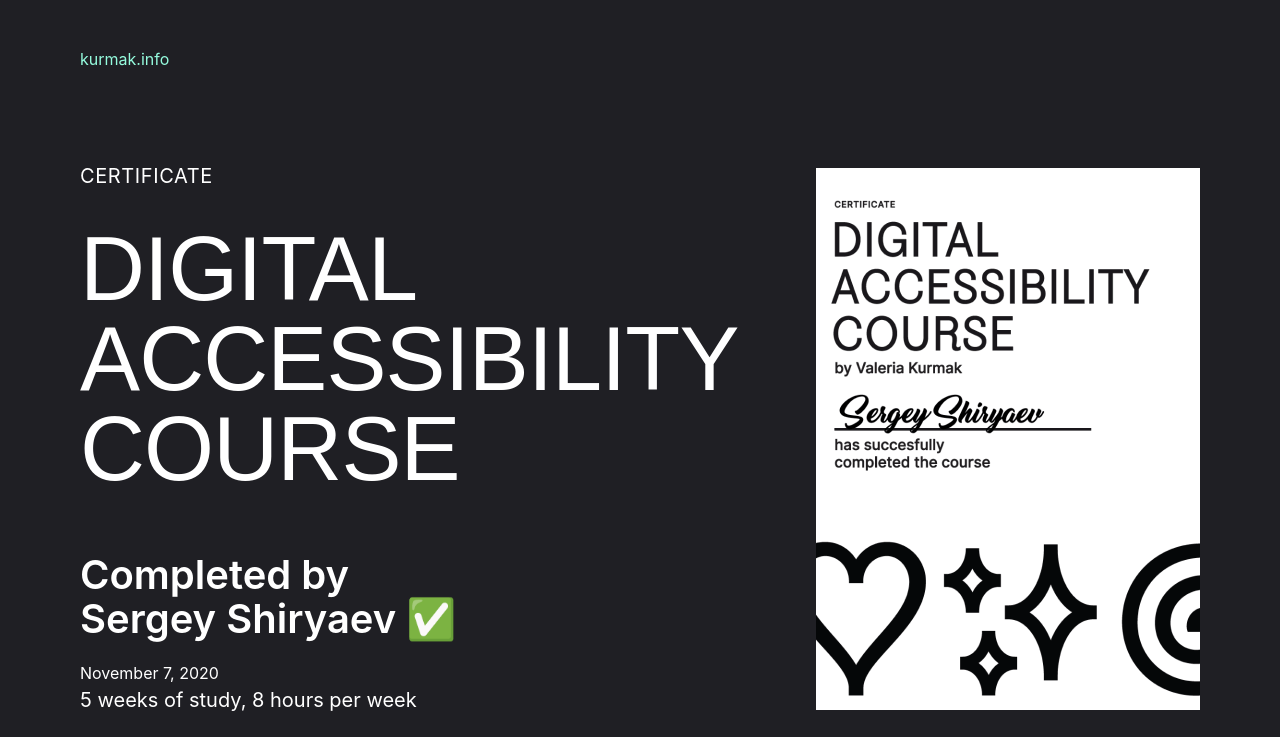
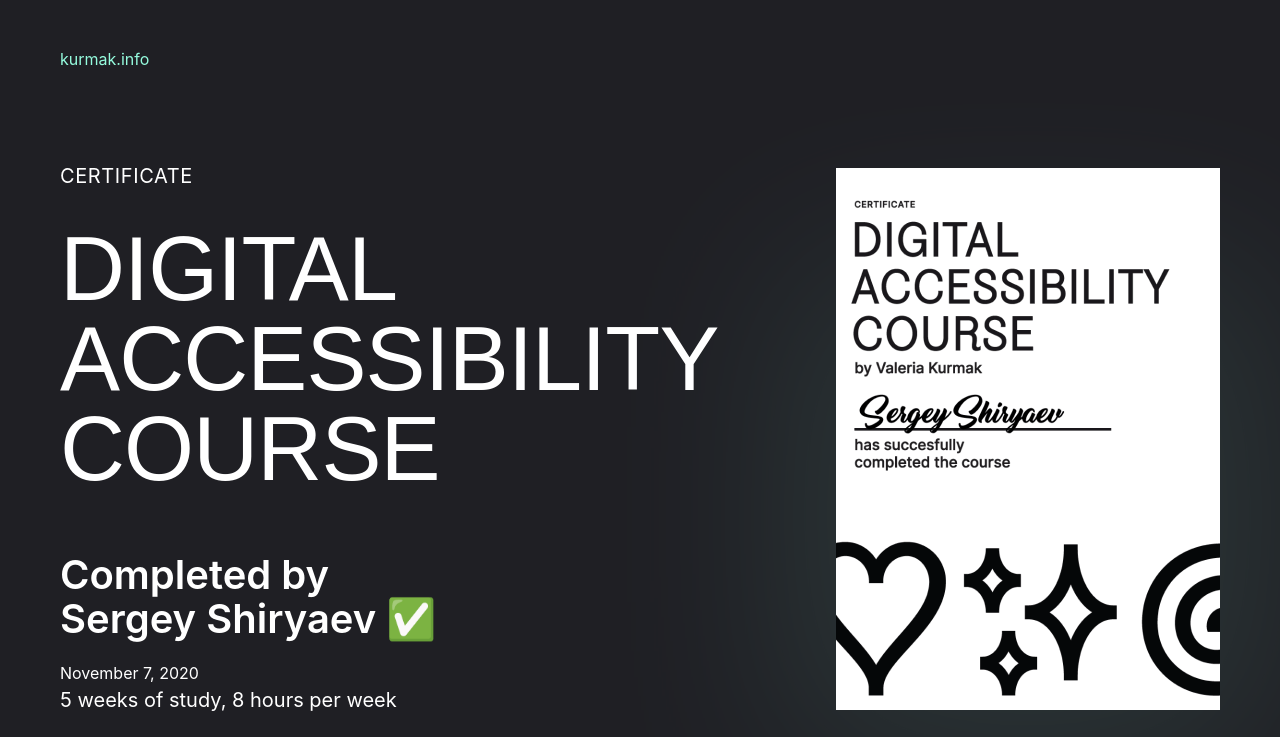
Before and after one commit to wspwebben/kurmak-certs-layout, a website built with Parcel: page index.html in a window 1280 px wide. Shown: the top 737 px of the page. Built offline with nearby package versions, Linux system fonts and the light colour scheme.

Commit message:
add certificate backdrop

```diff
--- a/index.html
+++ b/index.html
@@ -35,13 +35,14 @@
 
       <div class="certificate__showcase">
 
+        <figure class="certificate__image">
           <img
-          class="certificate__image"
             src="images/certificate.png"
             srcset="images/certificate.png 280w, images/certificate-big.png 384w"
             sizes="(min-width: 768px) 384px, 280px"
             alt="Sergey Shiryaev's certificate"
           />
+        </figure>
 
         <h2 class="certificate__text">Share</h2>
         <ul class="certificate__share share">
--- a/styles/block/_certificate.scss
+++ b/styles/block/_certificate.scss
@@ -93,6 +93,8 @@
   }
 
   &__image {
+    position: relative;
+    margin: 0;
     margin-bottom: 50px;
 
     @include mixin.media('tablet') {
@@ -102,6 +104,31 @@
     @include mixin.media('desktop') {
       margin-bottom: 30px;
     }
+
+    &::before {
+      content: "";
+      position: absolute;
+      z-index: -1;
+      left: calc(var(--container-gap) * -1);
+      bottom: -50px;
+      width: 320px;
+      height: 320px;
+      background: #95FCDE;
+      opacity: 0.1;
+      filter: blur(100px);
+
+      @include mixin.media('tablet') {
+        bottom: -52px;
+        width: 473px;
+        height: 495px;
+      }
+
+      @include mixin.media('desktop') {
+        // image is moved to the right edge, the backdrop is causing an overflow there
+        left: auto;
+        right: calc(var(--container-gap) * -1);
+      }
+    }
   }
 
   &__share {
--- a/styles/utility/_container.scss
+++ b/styles/utility/_container.scss
@@ -1,7 +1,14 @@
+@use '../mixin';
 @use '../variables';
 
 .container {
-  max-width: variables.$container-width;
-  padding: 0 20px;
+  --container-gap: 20px;
+
+  max-width: calc(#{variables.$container-width} + 2 * var(--container-gap));
+  padding: 0 var(--container-gap);
   margin: 0 auto;
+
+  @include mixin.media('tablet') {
+    --container-gap: 44px;
+  }
 }
```
Lines whose indentation alone changed are shown as unchanged.
